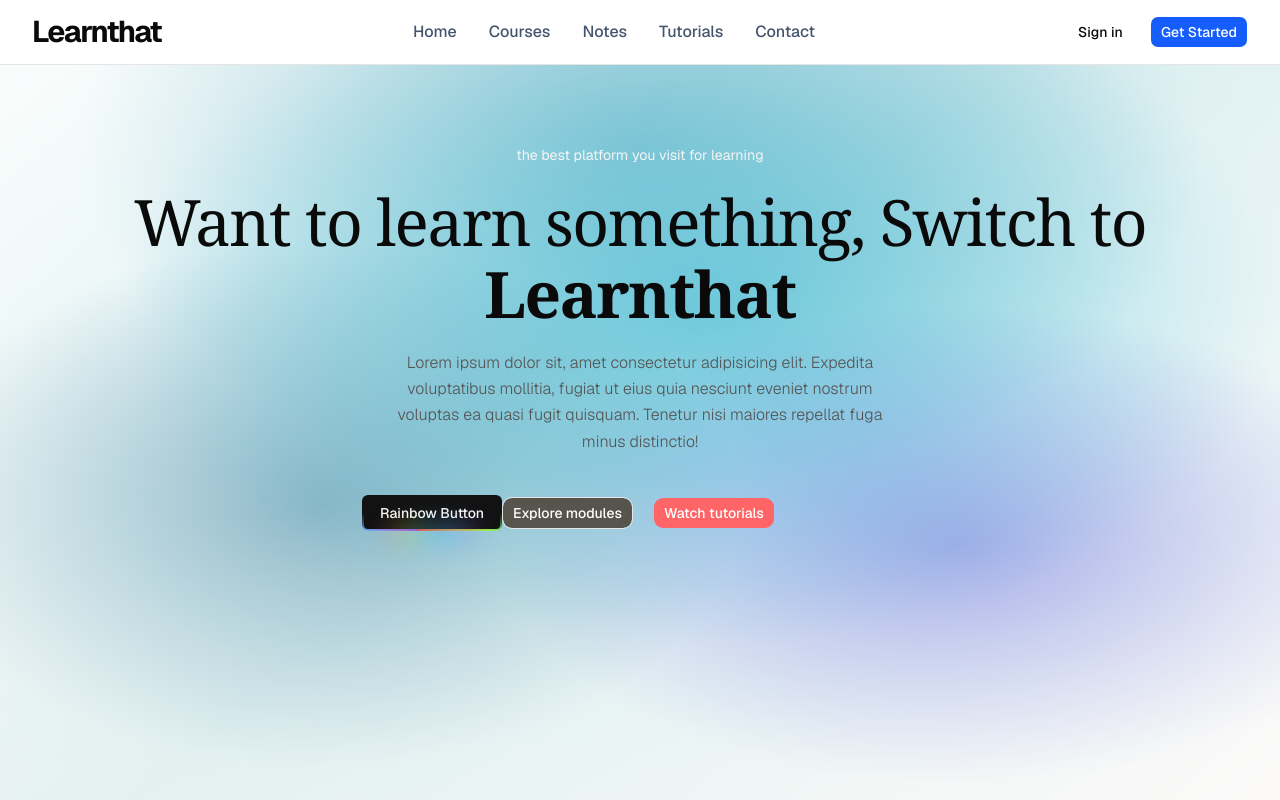
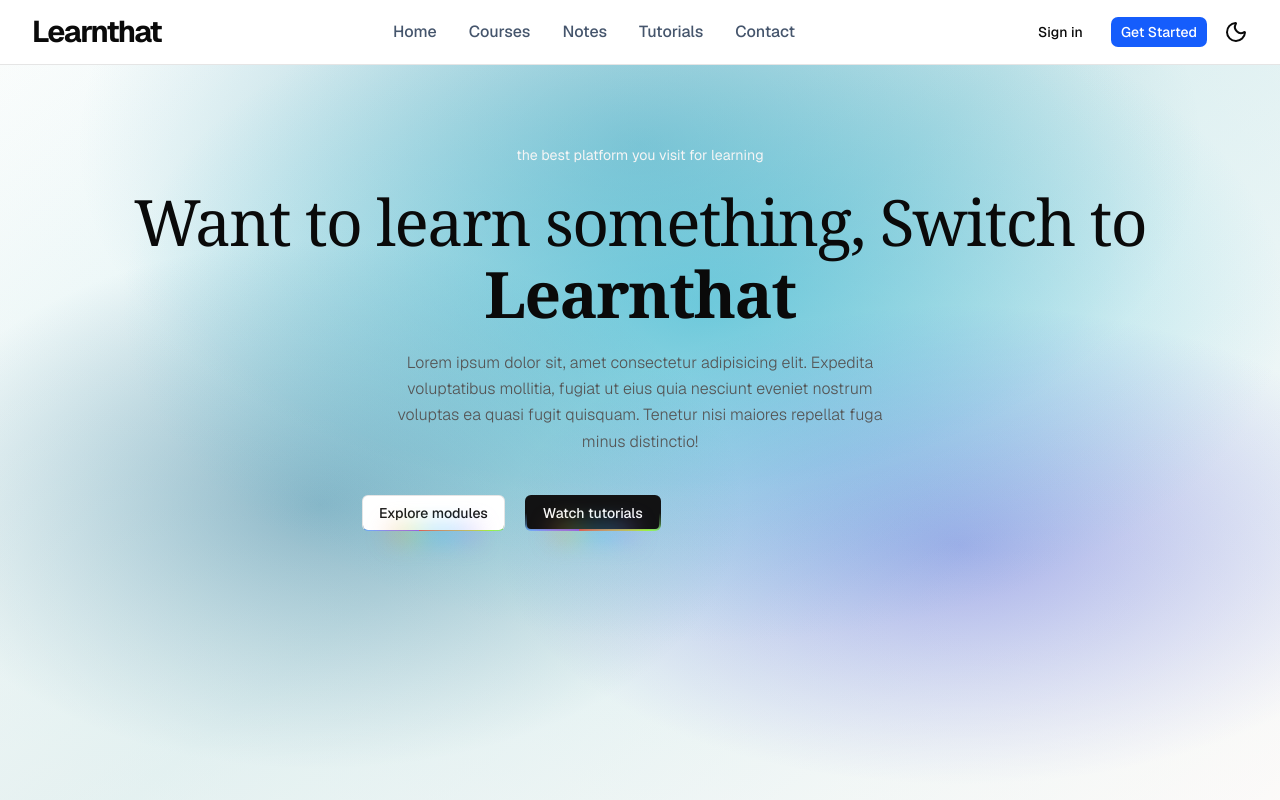
Before and after one commit to palaksingh0392-creator/learnthat, a Next.js app: page / in a window 1280 px wide. Shown: the top 800 px of the page. Built offline with nearby package versions, Linux system fonts and the light colour scheme.

Commit message:
theme toogler has added

```diff
--- a/app/components/navbar.tsx
+++ b/app/components/navbar.tsx
@@ -1,6 +1,7 @@
 import { Menubar, MenubarMenu, MenubarTrigger } from "@/components/ui/menubar";
 import { Button } from "@/components/ui/button";
 import Link from "next/link";
+import { AnimatedThemeToggler } from "@/components/ui/animated-theme-toggler";
 export default function Navbar() {
   return (
     <>
@@ -59,6 +60,7 @@
             <Button className="bg-blue-600 hover:bg-blue-700 text-white rounded-md">
               Get Started
             </Button>
+            <AnimatedThemeToggler />
           </div>
         </div>
       </header>
--- a/app/globals.css
+++ b/app/globals.css
@@ -246,3 +246,10 @@
     @apply font-sans;
   }
 }
+
+::view-transition-old(root), ::view-transition-new(root) {
+    animation:
+    none;
+    mix-blend-mode:
+    normal;
+}
--- a/app/page.tsx
+++ b/app/page.tsx
@@ -30,24 +30,19 @@
             {" "}
             <li>
               <Link href="#">
-              <RainbowButton>Rainbow Button</RainbowButton>
-                <Button
-                  variant="outline"
-                  className="hidden sm:inline-flex bg-stone-600 text-white"
-                >
+                <RainbowButton variant={"outline"}>
+                  {" "}
                   Explore modules
-                </Button>
+                </RainbowButton>
               </Link>
             </li>
             <li>
               {" "}
               <Link href="#">
-                <Button
-                  variant="ghost"
-                  className="hidden sm:inline-flex bg-red-400 text-white"
-                >
+                <RainbowButton variant={"default"}>
+                  {" "}
                   Watch tutorials
-                </Button>
+                </RainbowButton>
               </Link>
             </li>
           </ul>
--- /dev/null
+++ b/components/ui/animated-theme-toggler.tsx
@@ -0,0 +1,99 @@
+"use client"
+
+import { useCallback, useEffect, useRef, useState } from "react"
+import { Moon, Sun } from "lucide-react"
+import { flushSync } from "react-dom"
+
+import { cn } from "@/lib/utils"
+
+interface AnimatedThemeTogglerProps extends React.ComponentPropsWithoutRef<"button"> {
+  duration?: number
+}
+
+export const AnimatedThemeToggler = ({
+  className,
+  duration = 400,
+  ...props
+}: AnimatedThemeTogglerProps) => {
+  const [isDark, setIsDark] = useState(false)
+  const buttonRef = useRef<HTMLButtonElement>(null)
+
+  useEffect(() => {
+    const updateTheme = () => {
+      setIsDark(document.documentElement.classList.contains("dark"))
+    }
+
+    updateTheme()
+
+    const observer = new MutationObserver(updateTheme)
+    observer.observe(document.documentElement, {
+      attributes: true,
+      attributeFilter: ["class"],
+    })
+
+    return () => observer.disconnect()
+  }, [])
+
+  const toggleTheme = useCallback(() => {
+    const button = buttonRef.current
+    if (!button) return
+
+    const { top, left, width, height } = button.getBoundingClientRect()
+    const x = left + width / 2
+    const y = top + height / 2
+    const viewportWidth = window.visualViewport?.width ?? window.innerWidth
+    const viewportHeight = window.visualViewport?.height ?? window.innerHeight
+    const maxRadius = Math.hypot(
+      Math.max(x, viewportWidth - x),
+      Math.max(y, viewportHeight - y)
+    )
+
+    const applyTheme = () => {
+      const newTheme = !isDark
+      setIsDark(newTheme)
+      document.documentElement.classList.toggle("dark")
+      localStorage.setItem("theme", newTheme ? "dark" : "light")
+    }
+
+    if (typeof document.startViewTransition !== "function") {
+      applyTheme()
+      return
+    }
+
+    const transition = document.startViewTransition(() => {
+      flushSync(applyTheme)
+    })
+
+    const ready = transition?.ready
+    if (ready && typeof ready.then === "function") {
+      ready.then(() => {
+        document.documentElement.animate(
+          {
+            clipPath: [
+              `circle(0px at ${x}px ${y}px)`,
+              `circle(${maxRadius}px at ${x}px ${y}px)`,
+            ],
+          },
+          {
+            duration,
+            easing: "ease-in-out",
+            pseudoElement: "::view-transition-new(root)",
+          }
+        )
+      })
+    }
+  }, [isDark, duration])
+
+  return (
+    <button
+      type="button"
+      ref={buttonRef}
+      onClick={toggleTheme}
+      className={cn(className)}
+      {...props}
+    >
+      {isDark ? <Sun /> : <Moon />}
+      <span className="sr-only">Toggle theme</span>
+    </button>
+  )
+}
```
